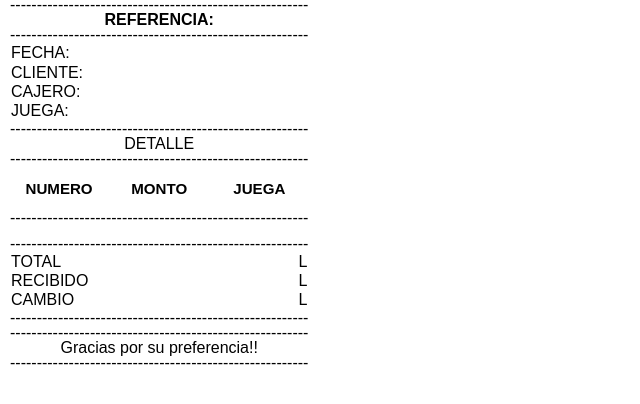
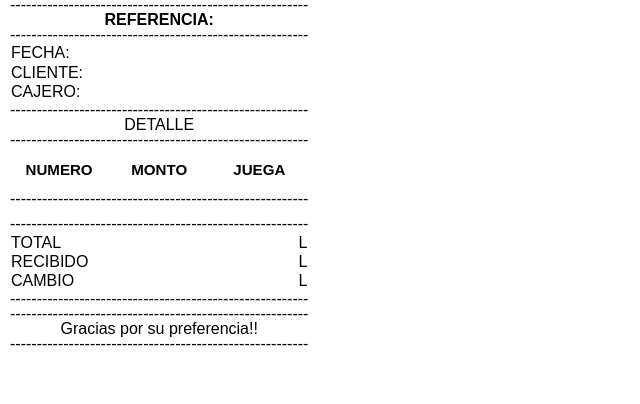
Before and after one commit to rimedhn/gestiondenumeros, a plain HTML site: page ticket.html in a window 1280 px wide. Shown: the part 192-596 px from the top of the page, without its empty margins (0-640 px from the left). Drawn offline with Linux system fonts and the light colour scheme.

Commit message:
ticket.html

```diff
--- a/ticket.html
+++ b/ticket.html
@@ -160,10 +160,6 @@
           <td class="informasi" style="width: 30%;">CAJERO:</td>
           <td class="informasi" style="width: 70%;" id="cajero"></td>
         </tr>
-        <tr>
-          <td class="informasi" style="width: 30%;">JUEGA:</td>
-          <td class="informasi" style="width: 70%;" id="juega"></td>
-        </tr>
       </table>
 
       <div align="center">--------------------------------------------------------</div>
@@ -237,7 +233,6 @@
       setTextContent("folio", getUrlParameter("folio"));
       setTextContent("recibido", getUrlParameter("recibido"));
       setTextContent("cambio", getUrlParameter("cambio"));
-      setTextContent("juega", getUrlParameter("juega"));
       // Populate product table
       var descriptions = getUrlParameter("descriptions").split(",");
       var quantitys = getUrlParameter("quantitys").split(",");
```
